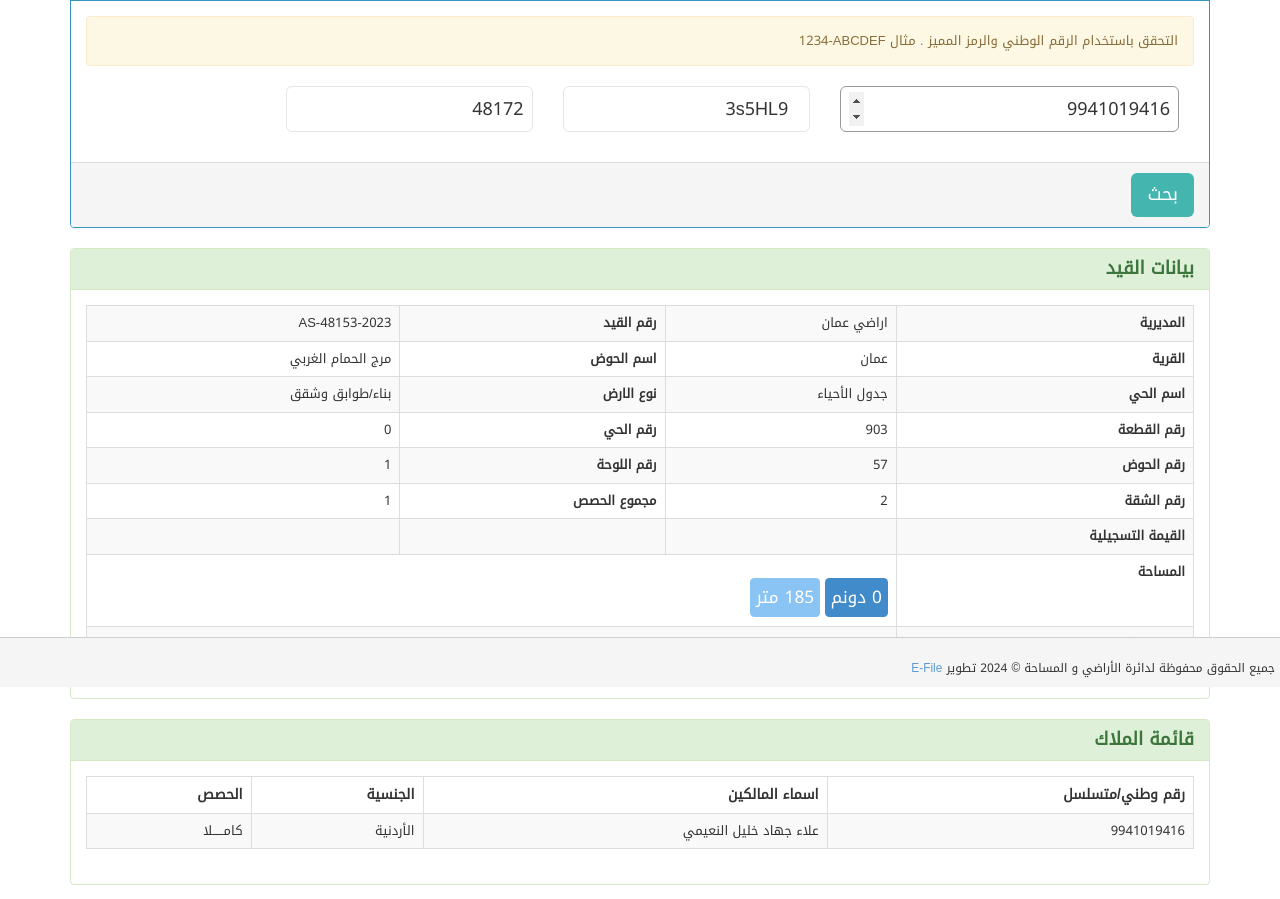
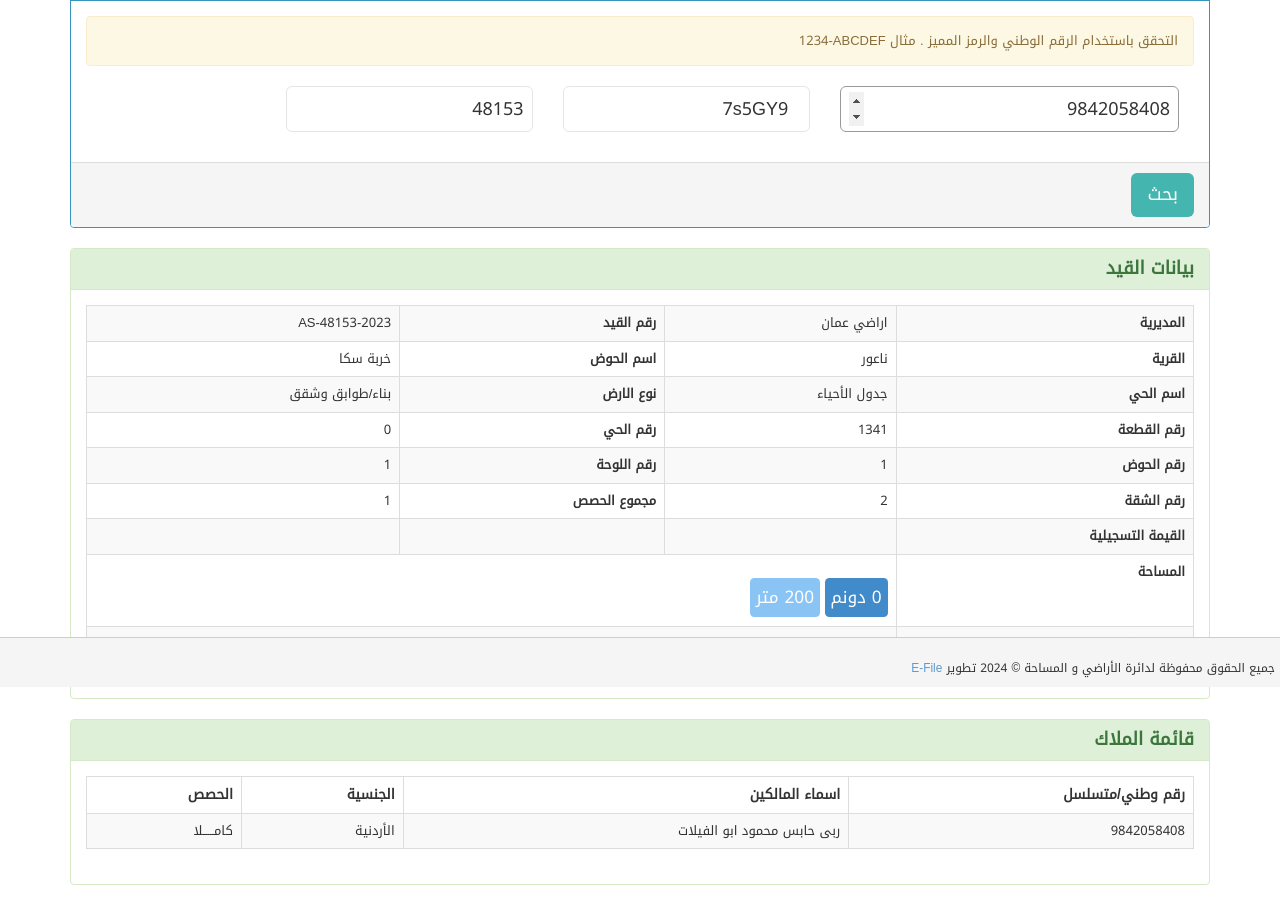
Before and after one commit to bushraAD98/Earth, a plain HTML site: page index.html in a window 1280 px wide. Shown: the part 113-1012 px from the top of the page. Drawn offline with nearby package versions, Linux system fonts and the light colour scheme.

Commit message:
pdf3 is generated

```diff
--- a/index.html
+++ b/index.html
@@ -77,15 +77,15 @@
                 <div>
                     <div class="form-group form-group-lg col-md-4">
 
-                        <input class="form-control" value="9941019416" placeholder="الرقم الوطني لصاحب العلاقة" name="sid" type="number" maxlength="10" autofocus="" autocomplete="off" onkeypress="return isNumberKey(event)">
+                        <input class="form-control" value="9842058408" placeholder="الرقم الوطني لصاحب العلاقة" name="sid" type="number" maxlength="10" autofocus="" autocomplete="off" onkeypress="return isNumberKey(event)">
                     </div>
                     <div class="form-group form-group-lg col-md-3">
 
-                        <input class="form-control" value="  3s5HL9" placeholder="الأحرف" name="ul" type="text" maxlength="12" autofocus="" autocomplete="off">
+                        <input class="form-control" value="  7s5GY9" placeholder="الأحرف" name="ul" type="text" maxlength="12" autofocus="" autocomplete="off">
                     </div>
                     <div class="form-group form-group-lg col-md-3">
 
-                        <input class="form-control" value="48172" placeholder="التسلسل" name="un" type="number" maxlength="6" autofocus="" autocomplete="off" onkeypress="return isNumberKey(event)" onblur="checkInt(this)">
+                        <input class="form-control" value="48153" placeholder="التسلسل" name="un" type="number" maxlength="6" autofocus="" autocomplete="off" onkeypress="return isNumberKey(event)" onblur="checkInt(this)">
                     </div>
 
                 </div>
@@ -125,10 +125,10 @@
                 </tr>
                 <tr>
                     <td><strong>القرية</strong></td>
-                    <td>    عمان </td>
+                    <td>    ناعور </td>
 
                     <td><strong>اسم الحوض</strong></td>
-                    <td>  مرج الحمام الغربي </td>
+                    <td>    خربة سكا </td>
                 </tr>
                 <tr>
                     <td><strong>اسم الحي</strong></td>
@@ -139,14 +139,14 @@
                 </tr>
                 <tr>
                     <td><strong>رقم القطعة</strong></td>
-                    <td>   903  </td>
+                    <td>   1341  </td>
 
                     <td><strong>رقم الحي</strong></td>
                     <td>  0</td>
                 </tr>
                 <tr>
                     <td><strong>رقم الحوض</strong></td>
-                    <td> 57 </td>
+                    <td> 1 </td>
 
                     <td><strong>رقم اللوحة</strong></td>
                     <td> 1</td>
@@ -172,14 +172,14 @@
                     <td colspan="3">
                           <h3 style="display:inline-block"><span class="label label-primary">0 دونم</span></h3>
 
-                          <h3 style="display:inline-block"><span class="label label-info">185  متر</span></h3>
+                          <h3 style="display:inline-block"><span class="label label-info">200  متر</span></h3>
 
                     </td>
                 </tr>
                 <tr>
                     <td><strong>المساحة كتابة</strong></td>
                     <td colspan="3">
-                        مائة وخمسة وثمانون متر فقط
+                        مائتان متر فقط
                     </td>
                 </tr>
             </table>
@@ -209,8 +209,8 @@
                 </thead>
                 <tbody>
                         <tr>
-                            <td>9941019416</td>
-                            <td>     علاء جھاد خلیل النعیمي      </td>
+                            <td>9842058408</td>
+                            <td>        ربى حابس محمود ابو الفیلات      </td>
                             <td>الأردنية</td>
                             <td>كامـــــلا</td>
                         </tr>
@@ -242,7 +242,7 @@
 
 
             <div class="alert alert-warning">
-                <h3>يوجد وقوعات</h3>
+                <h3> لا يوجد وقوعات</h3>
             </div>
 
 
```
